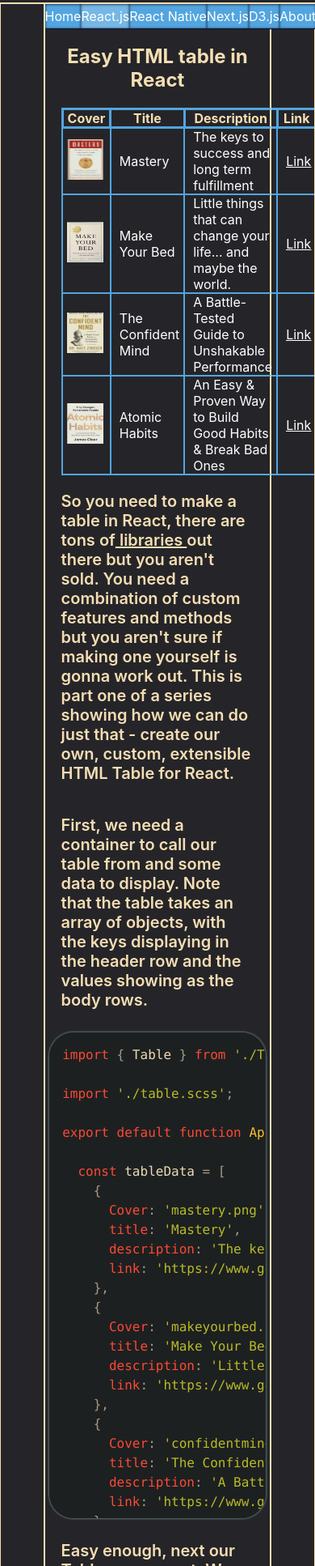
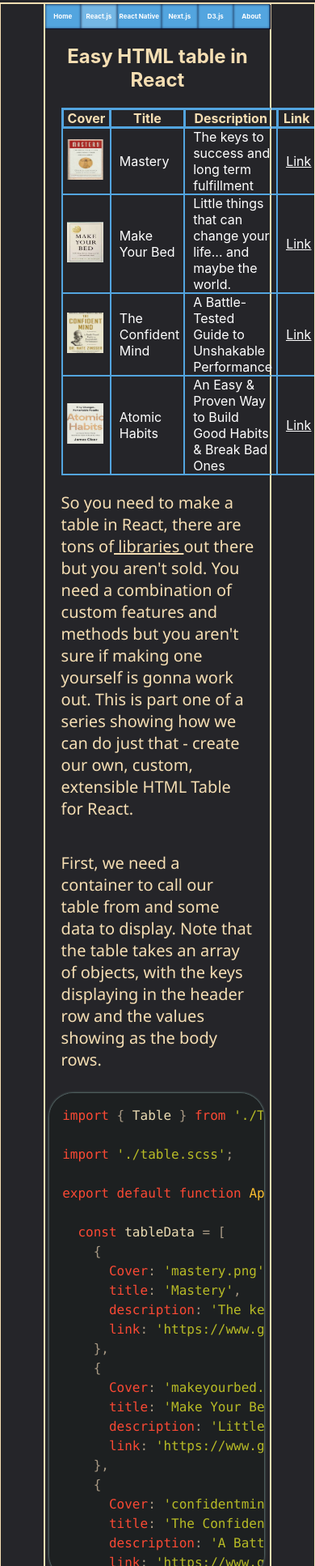
Before and after one commit to dsampson94/react-secret-source, a Next.js app: page /react/easyreacthtmltable in a window 390 px wide. Shown: the part 66-2000 px from the top of the page at 81% size. Built offline with nearby package versions, Linux system fonts and the light colour scheme.

Commit message:
RSS-03: mobile responsiveness update.

```diff
--- a/pages/_document.jsx
+++ b/pages/_document.jsx
@@ -12,7 +12,6 @@ export default class MyDocument extends Document {
           <link rel="manifest" href="%PUBLIC_URL%/manifest.json"/>
           <meta name="description" content="Code repository/blog about Javascript, React.js, d3.js, React Native and
                  Next.js, sharing tutorials, code and insights from the mind of David Sampson (ZA)." />
-          <title>React Secret Source</title>
           {/* Google Adsense */ }
           <script async src="https://pagead2.googlesyndication.com/pagead/js/adsbygoogle.js?client=ca-pub-7780458585019281"
                   crossOrigin="anonymous"></script>
--- a/styles/content-container.module.scss
+++ b/styles/content-container.module.scss
@@ -44,10 +44,22 @@
   z-index: 2;
   top: 0;
   flex-direction: row;
-  width: 100%;
+  width: 99.7%;
 
   & button {
     width: 100%;
+  }
+
+  & label {
+    @media only screen and (max-device-width: 480px) {
+      font-weight: bold;
+      font-size: 8px;
+    }
+
+    @media only screen and (max-device-width: 800px) {
+      font-weight: bold;
+      font-size: 8px;
+    }
   }
 }
 
@@ -57,6 +69,11 @@
   border: 1px solid wheat;
   transition: 0.4s;
   width: 14%;
+
+  @media only screen and (max-device-width: 480px) {
+    width: 0;
+    border: none;
+  }
 }
 
 .articleBar {
@@ -84,6 +101,11 @@
   border: 1px solid wheat;
   cursor: pointer;
 
+  @media only screen and (max-device-width: 480px) {
+    min-width: 40%;
+    height: 180px;
+  }
+
   > h1 {
     background-color: #252529;
     padding: 10px;
@@ -109,9 +131,8 @@
   height: 30px;
   width: 100%;
   border: 0;
-  padding: 0;
+  padding: 3px;
   font-family: inherit;
-  font-size: 100%;
   cursor: pointer;
 
   &:active {
@@ -137,9 +158,8 @@
   height: 30px;
   width: 100%;
   border: 0;
-  padding: 0;
+  padding: 3px;
   font-family: inherit;
-  font-size: 100%;
   cursor: pointer;
 
   &:active {
--- a/styles/globals.scss
+++ b/styles/globals.scss
@@ -13,7 +13,12 @@ a {
 
 p {
   font-size: 20px;
-  font-weight: 600;
+  font-family: Segoe UI, serif;
+  font-weight: 400;
+
+  @media only screen and (max-device-width: 480px) {
+    font-size: 16px;
+  }
 }
 
 * {
@@ -33,6 +38,10 @@ pre[class*="language-"] {
   word-spacing: normal;
   word-break: normal;
   line-height: 1.5;
+
+  @media only screen and (max-device-width: 480px) {
+    font-size: 12px;
+  }
 
   -moz-tab-size: 4;
   -o-tab-size: 4;
--- a/styles/pages.module.scss
+++ b/styles/pages.module.scss
@@ -3,6 +3,10 @@
   flex-direction: column;
   border: 1px solid wheat;
   width: 72%;
+
+  @media only screen and (max-device-width: 480px) {
+    width: 100%;
+  }
 
   & h1 {
     text-align: center;
@@ -20,6 +24,10 @@
   border: 1px solid wheat;
   width: 72%;
   height: 100vh;
+
+  @media only screen and (max-device-width: 480px) {
+    width: 100%;
+  }
 
   > h3 {
     text-align: center;
@@ -41,16 +49,28 @@
 .chartContainer {
   display: flex;
   flex-direction: column;
+
+  @media only screen and (max-device-width: 480px) {
+    padding: 0 30px 0 30px;
+  }
 }
 
 .topCharts {
   display: flex;
   flex-direction: row;
+
+  @media only screen and (max-device-width: 480px) {
+    flex-direction: column;
+  }
 }
 
 .bottomCharts {
   display: flex;
   flex-direction: row;
+
+  @media only screen and (max-device-width: 480px) {
+    display: none;
+  }
 }
 
 .tableContainer {
@@ -92,7 +112,18 @@
         padding: 0 5px 0 10px;
         color: white;
         border: 2px solid #53A5DF;
+
+        @media only screen and (max-device-width: 480px) {
+          font-size: 10px;
+        }
       }
     }
   }
 }
+
+.codeContainer {
+
+  @media only screen and (max-device-width: 480px) {
+    padding: 0 15px 0 15px;
+  }
+}
--- a/tools/components/article-container/ArticleContainer.jsx
+++ b/tools/components/article-container/ArticleContainer.jsx
@@ -1,5 +1,6 @@
+import NavBar from '../nav-bar/Navbar';
+
 import styles from '../../../styles/pages.module.scss';
-import NavBar from '../nav-bar/Navbar';
 
 const ArticleContainer = ({ children }) => {
 
--- a/tools/components/code-viewer/CodeViewer.jsx
+++ b/tools/components/code-viewer/CodeViewer.jsx
@@ -1,7 +1,9 @@
 import { useEffect } from 'react';
 import Prism from 'prismjs';
 
-const CodeViewer = ({ codeString }) => {
+import styles from '../../../styles/pages.module.scss';
+
+const CodeViewer = ({ codeString, height }) => {
 
   useEffect(() => {
     if (typeof window !== 'undefined')
@@ -9,16 +11,18 @@ const CodeViewer = ({ codeString }) => {
   }, []);
 
   return (
+    <div className={ styles.codeContainer }>
     <pre style={ {
       height: '600px',
-      width: '96%',
+      width: '95.5%',
       borderRadius: '30px',
       marginLeft: '2%',
       boxShadow: '0px 0px 3px rgba(160, 210, 200, 0.90)'
     } }>
       <code className={ `language-javascript` }>{ codeString }</code>
     </pre>
-  );d
+    </div>
+  );
 };
 
 export default CodeViewer;
```
Also changed, not shown: pages/d3/synchronizedlinecharts.jsx (+3 -5 lines), tools/components/nav-bar/Navbar.jsx (+1 -11 lines).
